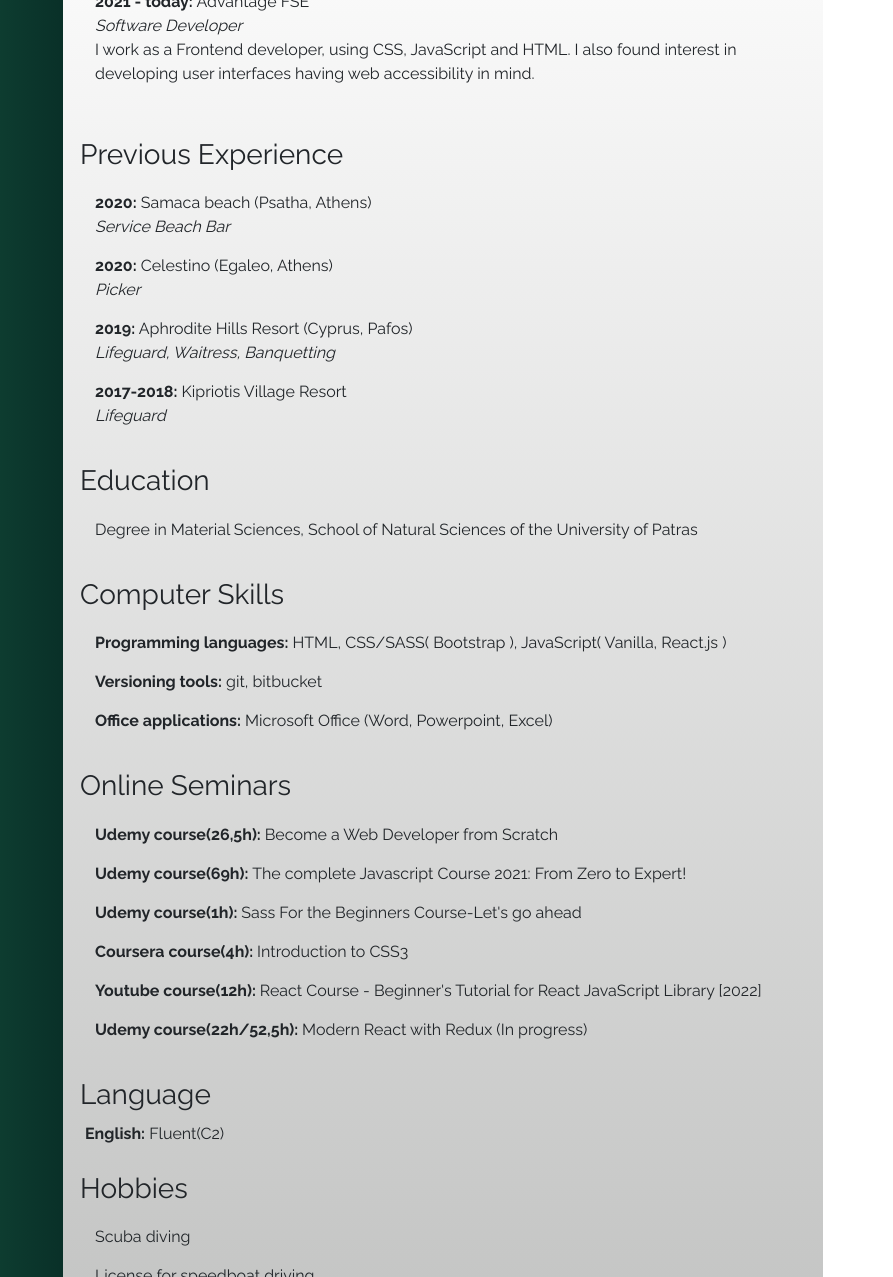
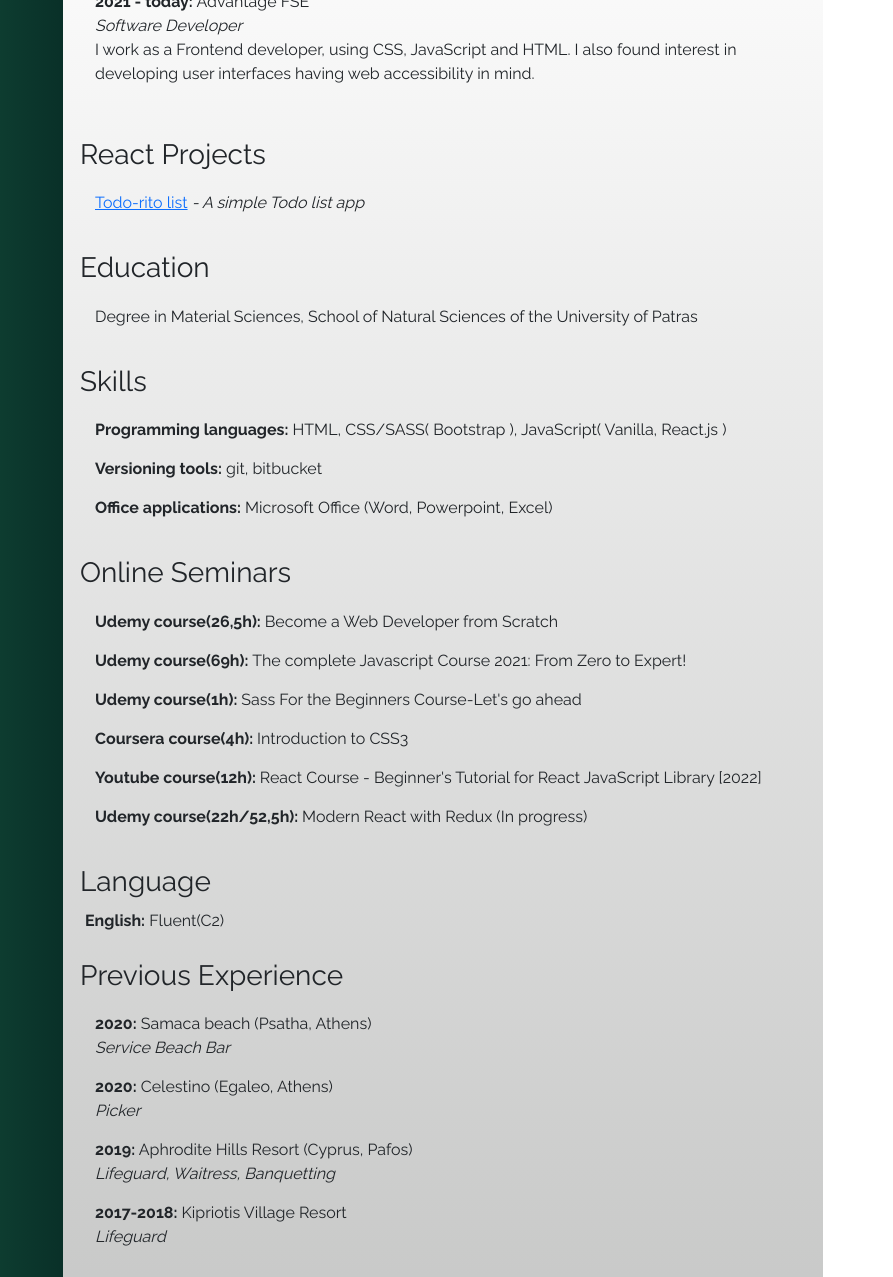
Before and after one commit to todorito/my-cv, a plain HTML site: page index.html in a window 1280 px wide. Shown: the part 160-1437 px from the top of the page, 387-1280 px from the left. Drawn offline with Linux system fonts and the light colour scheme.

Commit message:
Added React project link

```diff
--- a/index.html
+++ b/index.html
@@ -57,19 +57,11 @@
                         </li>
                 </div>
                 <div>
-                    <h3 class="heading ">Previous Experience</h3>
+                    <h3 class="heading ">React Projects</h3>
                     <ul class=" list">
-                        <li><b>2020:</b> Samaca beach (Psatha, Athens)<br />
-                            <i>Service Beach Bar</i>
-                        </li>
-                        <li><b>2020:</b> Celestino (Egaleo, Athens)<br />
-                            <i>Picker</i>
-                        </li>
-                        <li><b>2019:</b> Aphrodite Hills Resort (Cyprus, Pafos)<br />
-                            <i>Lifeguard, Waitress, Banquetting</i>
-                        </li>
-                        <li><b>2017-2018:</b> Kipriotis Village Resort<br />
-                            <i> Lifeguard</i>
+                        <li>
+                            <a href="https://todorito-list.vercel.app/">Todo-rito list</a>
+                            <em> - A simple Todo list app</em>
                         </li>
                     </ul>
                 </div>
@@ -82,7 +74,7 @@
                     </ul>
                 </div>
                 <div>
-                    <h3 class="heading">Computer Skills</h3>
+                    <h3 class="heading">Skills</h3>
                     <ul class=" list">
                         <li>
                             <b>Programming languages:</b> HTML, CSS/SASS( Bootstrap ), JavaScript( Vanilla, React.js )
@@ -116,6 +108,23 @@
                     </p>
                 </div>
                 <div>
+                    <h3 class="heading ">Previous Experience</h3>
+                    <ul class=" list">
+                        <li><b>2020:</b> Samaca beach (Psatha, Athens)<br />
+                            <i>Service Beach Bar</i>
+                        </li>
+                        <li><b>2020:</b> Celestino (Egaleo, Athens)<br />
+                            <i>Picker</i>
+                        </li>
+                        <li><b>2019:</b> Aphrodite Hills Resort (Cyprus, Pafos)<br />
+                            <i>Lifeguard, Waitress, Banquetting</i>
+                        </li>
+                        <li><b>2017-2018:</b> Kipriotis Village Resort<br />
+                            <i> Lifeguard</i>
+                        </li>
+                    </ul>
+                </div>
+                <div>
                     <h3 class="heading ">Hobbies</h3>
                     <ul class="list">
                         <li>Scuba diving</li>
```
